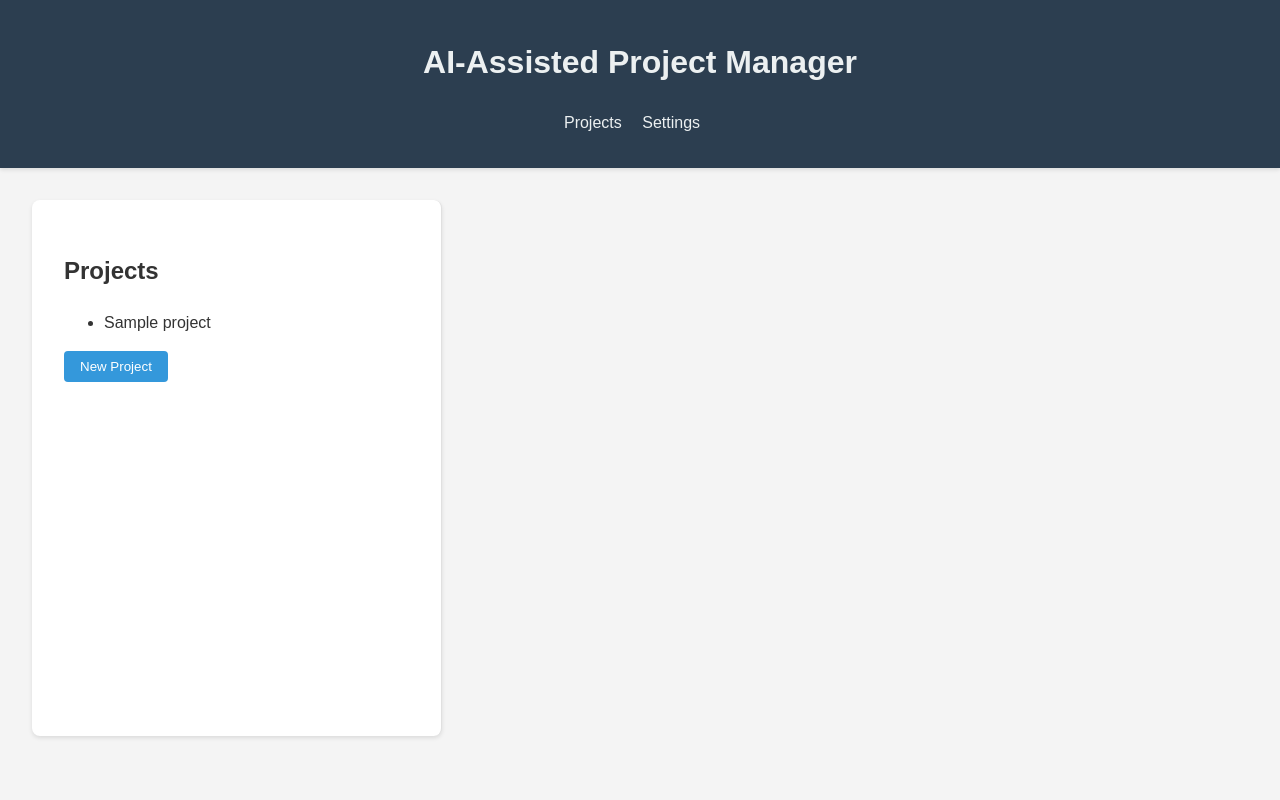
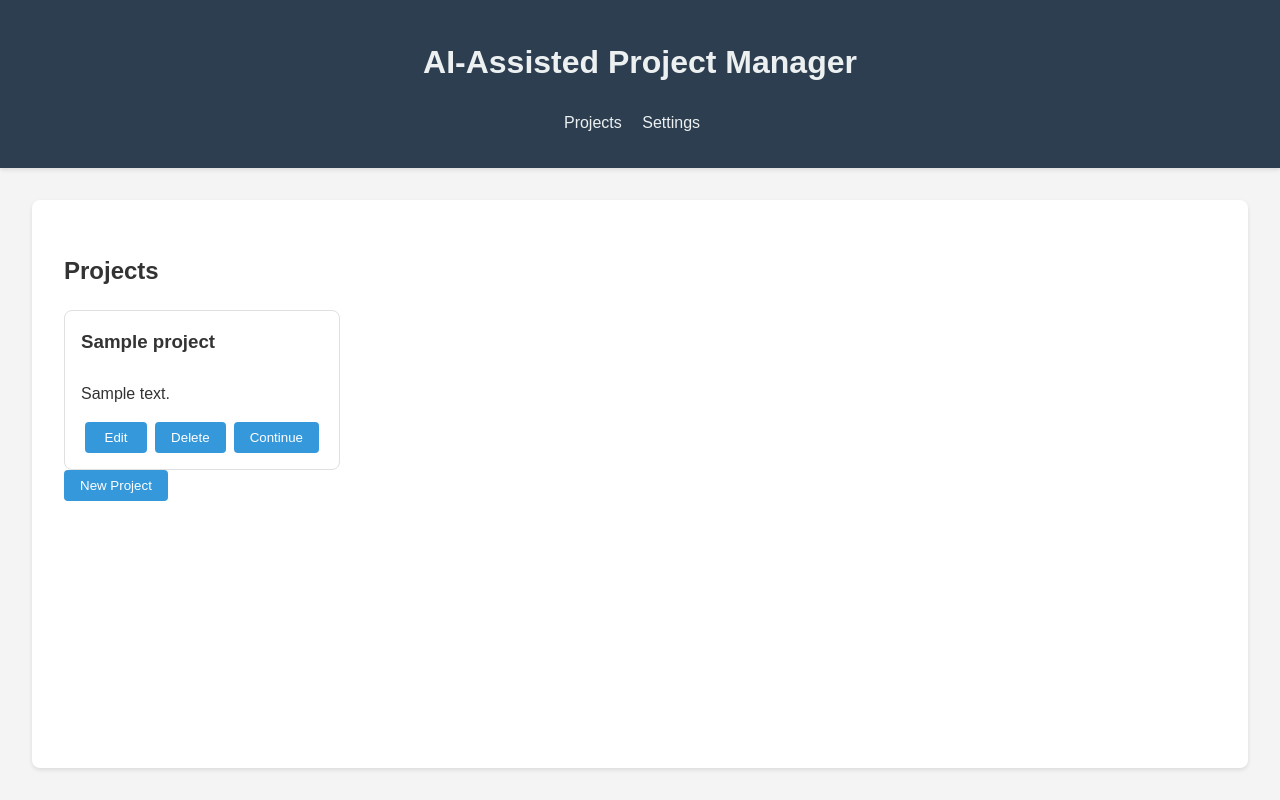
Before and after one commit to PadsterH2012/tes100, a Flask app: page / in a window 1280 px wide. Run offline with Flask 3, Linux system fonts and the light colour scheme; data comes from the database, SQL or seed files in the repository; tables that the repository leaves empty hold one stand-in row (values such as "Sample post").

Commit message:
feat: Implement full-size project list with project boxes

```diff
--- a/app.py
+++ b/app.py
@@ -51,24 +51,25 @@ def index():
 def projects():
     if request.method == 'POST':
         data = request.json
-        new_project = Project(name=data['name'])
+        new_project = Project(name=data['name'], description=data.get('description', ''))
         db.session.add(new_project)
         db.session.commit()
-        return jsonify({"id": new_project.id, "name": new_project.name}), 201
+        return jsonify({"id": new_project.id, "name": new_project.name, "description": new_project.description}), 201
     else:
         projects = Project.query.all()
-        return jsonify([{"id": p.id, "name": p.name} for p in projects])
+        return jsonify([{"id": p.id, "name": p.name, "description": p.description} for p in projects])
 
 @app.route('/api/projects/<int:project_id>', methods=['GET', 'PUT', 'DELETE'])
 def project(project_id):
     project = Project.query.get_or_404(project_id)
     if request.method == 'GET':
-        return jsonify({"id": project.id, "name": project.name})
+        return jsonify({"id": project.id, "name": project.name, "description": project.description})
     elif request.method == 'PUT':
         data = request.json
-        project.name = data['name']
+        project.name = data.get('name', project.name)
+        project.description = data.get('description', project.description)
         db.session.commit()
-        return jsonify({"id": project.id, "name": project.name})
+        return jsonify({"id": project.id, "name": project.name, "description": project.description})
     elif request.method == 'DELETE':
         db.session.delete(project)
         db.session.commit()
--- a/models.py
+++ b/models.py
@@ -7,6 +7,7 @@ db = SQLAlchemy()
 class Project(db.Model):
     id = db.Column(db.Integer, primary_key=True)
     name = db.Column(db.String(100), nullable=False)
+    description = db.Column(db.Text)
     creation_date = db.Column(db.DateTime, default=datetime.utcnow)
     last_updated = db.Column(db.DateTime, default=datetime.utcnow, onupdate=datetime.utcnow)
 
--- a/static/css/style.css
+++ b/static/css/style.css
@@ -36,9 +36,49 @@ section {
 }
 
 #project-list {
-    flex: 0.3;
-    border-right: 1px solid #e0e0e0;
-    padding-right: 2rem;
+    flex: 1;
+    padding: 2rem;
+}
+
+.full-size {
+    width: 100%;
+    max-width: 1200px;
+    margin: 0 auto;
+}
+
+.project-grid {
+    display: grid;
+    grid-template-columns: repeat(auto-fill, minmax(250px, 1fr));
+    gap: 1rem;
+}
+
+.project-box {
+    background-color: #fff;
+    border: 1px solid #e0e0e0;
+    border-radius: 8px;
+    padding: 1rem;
+    display: flex;
+    flex-direction: column;
+}
+
+.project-box h3 {
+    margin-top: 0;
+    margin-bottom: 0.5rem;
+}
+
+.project-box p {
+    flex-grow: 1;
+    margin-bottom: 1rem;
+}
+
+.project-box .button-group {
+    display: flex;
+    justify-content: space-between;
+}
+
+.project-box button {
+    flex: 1;
+    margin: 0 0.25rem;
 }
 
 #chat-interface {
--- a/static/js/app.js
+++ b/static/js/app.js
@@ -22,19 +22,60 @@ document.addEventListener('DOMContentLoaded', () => {
             .then(projects => {
                 projectList.innerHTML = '';
                 projects.forEach(project => {
-                    const li = document.createElement('li');
-                    li.textContent = project.name;
-                    li.addEventListener('click', () => selectProject(project.id));
-                    projectList.appendChild(li);
+                    const projectBox = createProjectBox(project);
+                    projectList.appendChild(projectBox);
                 });
             });
     }
 
-    function selectProject(projectId) {
+    function createProjectBox(project) {
+        const box = document.createElement('div');
+        box.className = 'project-box';
+        box.innerHTML = `
+            <h3>${project.name}</h3>
+            <p>${project.description || 'No description available.'}</p>
+            <div class="button-group">
+                <button class="edit-project">Edit</button>
+                <button class="delete-project">Delete</button>
+                <button class="continue-project">Continue</button>
+            </div>
+        `;
+
+        box.querySelector('.edit-project').addEventListener('click', () => editProject(project.id));
+        box.querySelector('.delete-project').addEventListener('click', () => deleteProject(project.id));
+        box.querySelector('.continue-project').addEventListener('click', () => continueProject(project.id));
+
+        return box;
+    }
+
+    function editProject(projectId) {
+        // Implement edit functionality
+        console.log('Edit project', projectId);
+    }
+
+    function deleteProject(projectId) {
+        if (confirm('Are you sure you want to delete this project?')) {
+            fetch(`/api/projects/${projectId}`, { method: 'DELETE' })
+                .then(() => loadProjects());
+        }
+    }
+
+    function continueProject(projectId) {
+        currentProjectId = projectId;
+        document.getElementById('project-list').style.display = 'none';
         chatInterface.style.display = 'block';
         documentDisplay.style.display = 'block';
-        // Load project details, chat history, and documents
+        clearChatMessages();
         loadProjectDocuments(projectId);
+        loadChatHistory(projectId);
+
+        // Fetch and set the project name
+        fetch(`/api/projects/${projectId}`)
+            .then(response => response.json())
+            .then(project => {
+                document.getElementById('project-name').textContent = project.name;
+                document.getElementById('project-documents-title').textContent = `Project - ${project.name}`;
+            });
     }
 
     function loadProjectDocuments(projectId) {
--- a/templates/index.html
+++ b/templates/index.html
@@ -18,9 +18,9 @@
             </nav>
         </header>
         <main>
-            <section id="project-list">
+            <section id="project-list" class="full-size">
                 <h2>Projects</h2>
-                <ul id="projects"></ul>
+                <div id="projects" class="project-grid"></div>
                 <button id="new-project">New Project</button>
             </section>
             <section id="chat-interface" style="display: none;">
```
